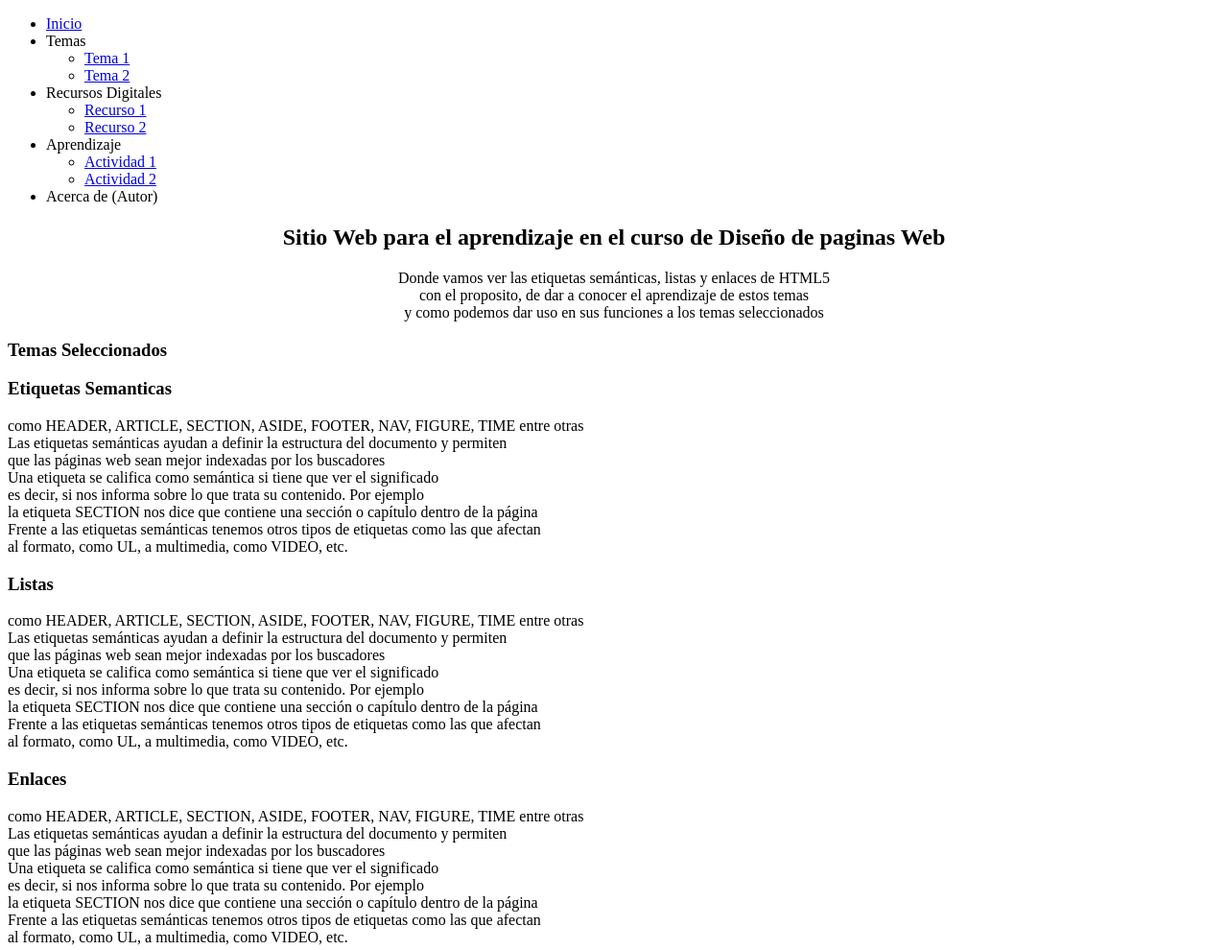
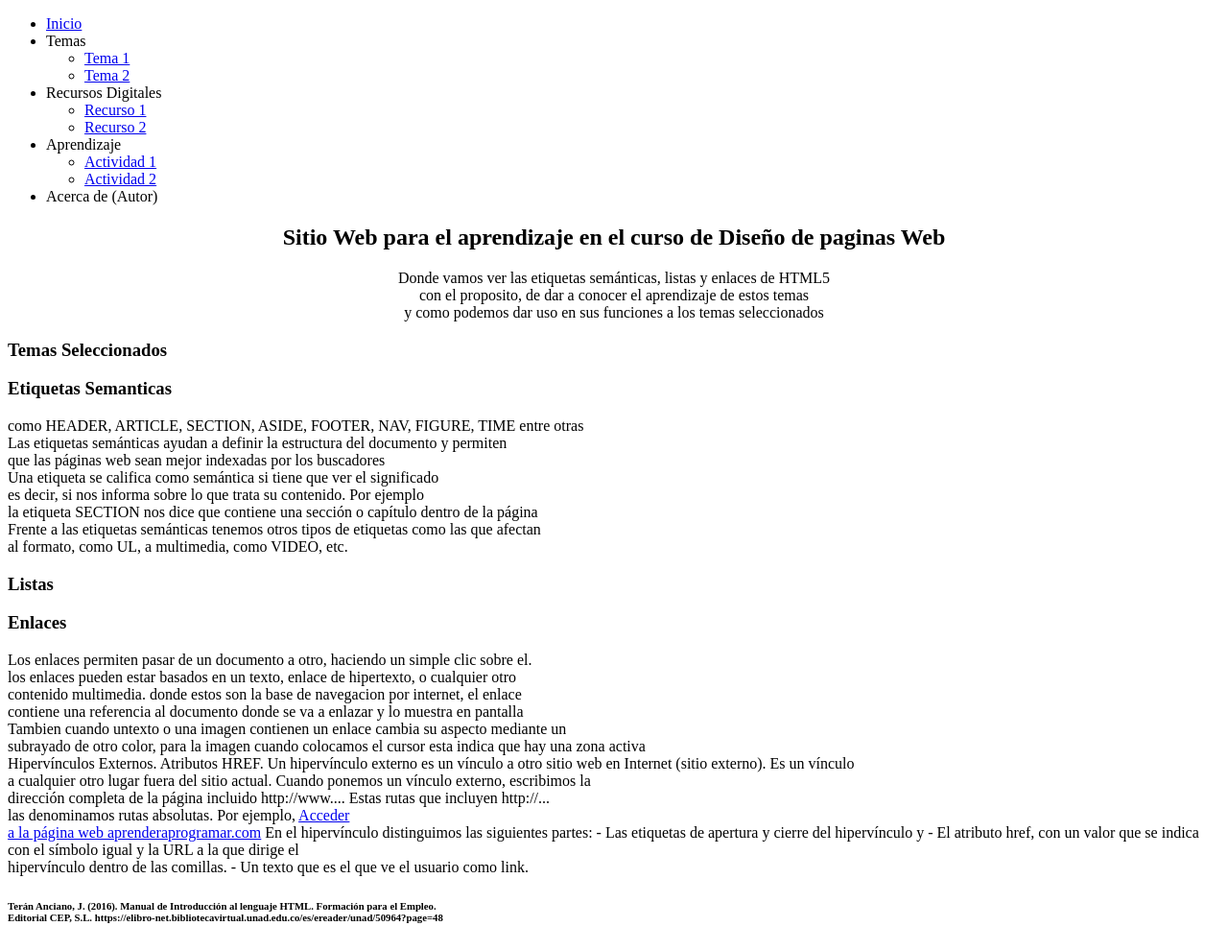
Before and after one commit to AlejandroDW/DSWAlejandroCalderon, a plain HTML site: page Fase2/design.html in a window 1280 px wide. Shown: the top 990 px of the page at 96% size. Drawn offline with Linux system fonts and the light colour scheme.

Commit message:
Update design.html

```diff
--- a/Fase2/design.html
+++ b/Fase2/design.html
@@ -49,29 +49,36 @@
             al formato, como UL, a multimedia, como VIDEO, etc.</p>
 
             <h3>Listas</h3>
-        <p> como HEADER, ARTICLE, SECTION, ASIDE, FOOTER, NAV, FIGURE, TIME entre otras<br>
-            Las etiquetas semánticas ayudan a definir la estructura del documento y permiten<br>
-            que las páginas web sean mejor indexadas por los buscadores<br>
-            Una etiqueta se califica como semántica si tiene que ver el significado<br>
-            es decir, si nos informa sobre lo que trata su contenido. Por ejemplo<br>
-            la etiqueta SECTION nos dice que contiene una sección o capítulo dentro de la página<br>
-            Frente a las etiquetas semánticas tenemos otros tipos de etiquetas como las que afectan <br>
-            al formato, como UL, a multimedia, como VIDEO, etc.</p>
+        <p> </p>
 
             <h3>Enlaces</h3>
-        <p> como HEADER, ARTICLE, SECTION, ASIDE, FOOTER, NAV, FIGURE, TIME entre otras<br>
-            Las etiquetas semánticas ayudan a definir la estructura del documento y permiten<br>
-            que las páginas web sean mejor indexadas por los buscadores<br>
-            Una etiqueta se califica como semántica si tiene que ver el significado<br>
-            es decir, si nos informa sobre lo que trata su contenido. Por ejemplo<br>
-            la etiqueta SECTION nos dice que contiene una sección o capítulo dentro de la página<br>
-            Frente a las etiquetas semánticas tenemos otros tipos de etiquetas como las que afectan <br>
-            al formato, como UL, a multimedia, como VIDEO, etc.</p>
+        <p>Los enlaces permiten pasar de un documento a otro, haciendo un simple clic sobre el.<br>
+        los enlaces pueden estar basados en un texto, enlace de hipertexto, o cualquier otro <br>
+        contenido multimedia. donde estos son la base de navegacion por internet, el enlace <br>
+        contiene una referencia al documento donde se va a enlazar y lo muestra en pantalla<br>
+    Tambien cuando untexto o una imagen contienen un enlace cambia su aspecto mediante un <br>
+    subrayado de otro color, para la imagen cuando colocamos el cursor esta indica que hay una zona activa<br>
+
+    Hipervínculos Externos. Atributos HREF.
+    Un hipervínculo externo es un vínculo a otro sitio web en Internet (sitio externo). Es un vínculo<br>
+    a cualquier otro lugar fuera del sitio actual. Cuando ponemos un vínculo externo, escribimos la <br>
+    dirección completa de la página incluido http://www.... Estas rutas que incluyen http://... <br>
+    las denominamos rutas absolutas. Por ejemplo, <a href="http://www.aprenderaprogramar.com">Acceder <br>
+    a la página web aprenderaprogramar.com</a>
+
+    En el hipervínculo distinguimos las siguientes partes:
+    - Las etiquetas de apertura y cierre del hipervínculo <a> y </a>
+    - El atributo href, con un valor que se indica con el símbolo igual y la URL a la que dirige el <br>
+    hipervínculo dentro de las comillas.
+    - Un texto que es el que ve el usuario como link.
+
+</p>
 
 
             <h6>Terán Anciano, J. (2016). Manual de Introducción al lenguaje HTML. Formación para el Empleo.<br>
                 Editorial CEP, S.L. https://elibro-net.bibliotecavirtual.unad.edu.co/es/ereader/unad/50964?page=48 </h6>
         </p>
+        <br>
         <img src="Img/diseñopagina.png" alt="El Mockup">
     </article>
     <footer><h6>Pie de sitio web....</h6></footer>
```
